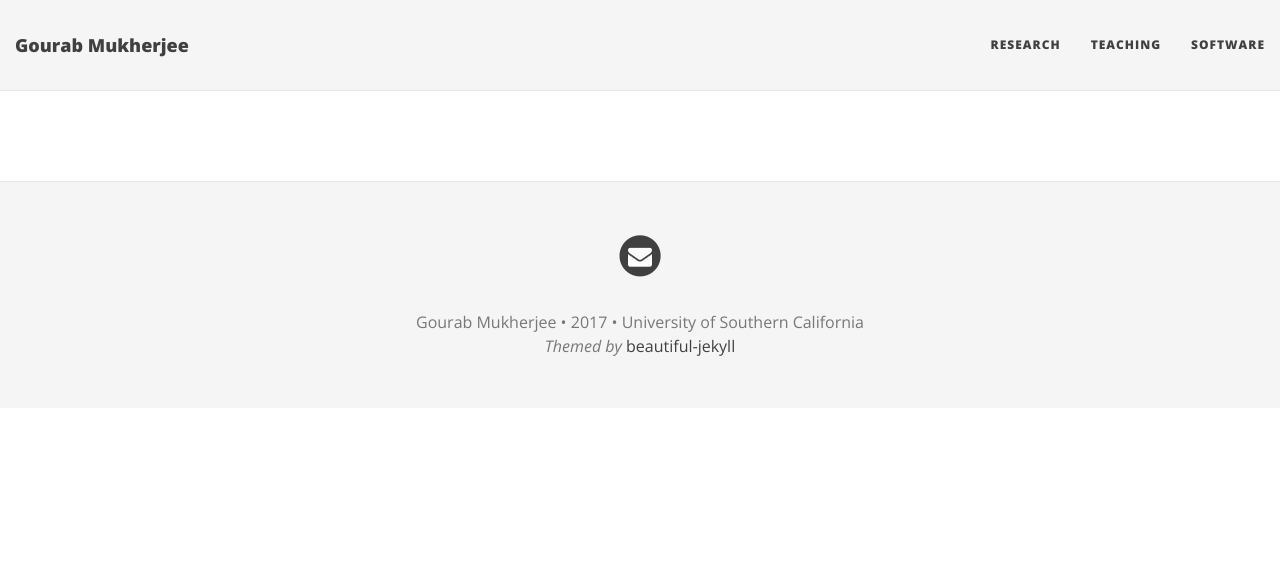
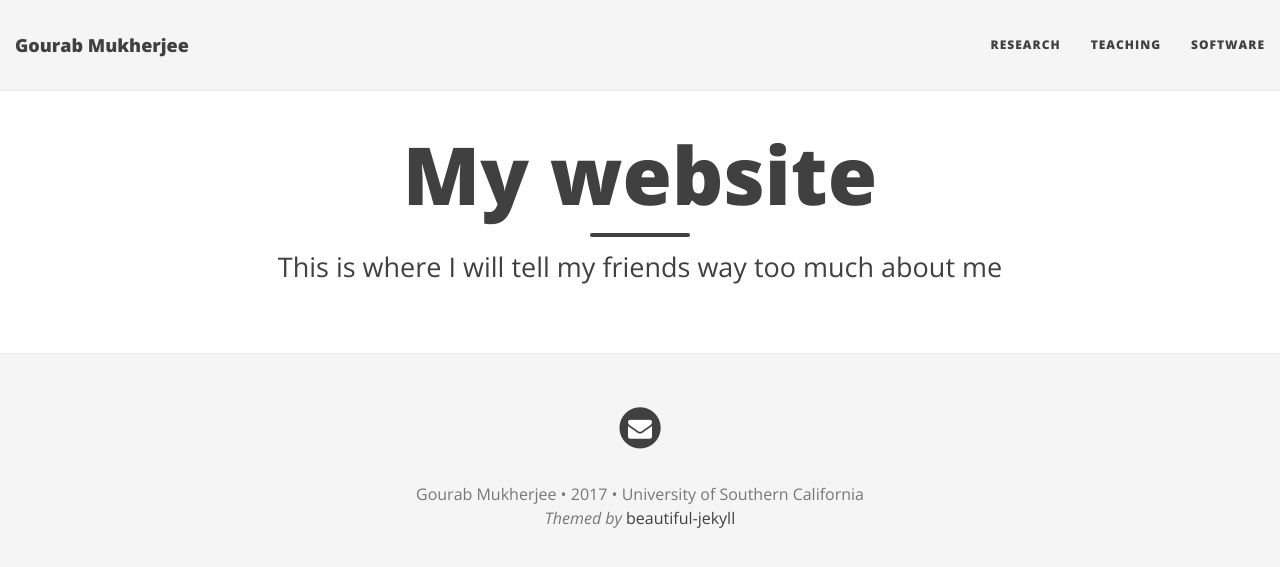
Before and after one commit to gmukherjee/gmukherjee.github.io, a Jekyll site: the page built from Software.md, in a window 1280 px wide. Shown: the top 567 px of the page. Built offline with Jekyll 4.4.1, drawn with Linux system fonts in a browser that asks for light colours; nearby versions of some CDN libraries.

Commit message:
Update Software.md

```diff
--- a/Software.md
+++ b/Software.md
@@ -1,5 +1,8 @@
 ---
 layout: page
+title: My website
+subtitle: This is where I will tell my friends way too much about me
+use-site-title: true
 ---
 
 <div class="posts-list">
```
